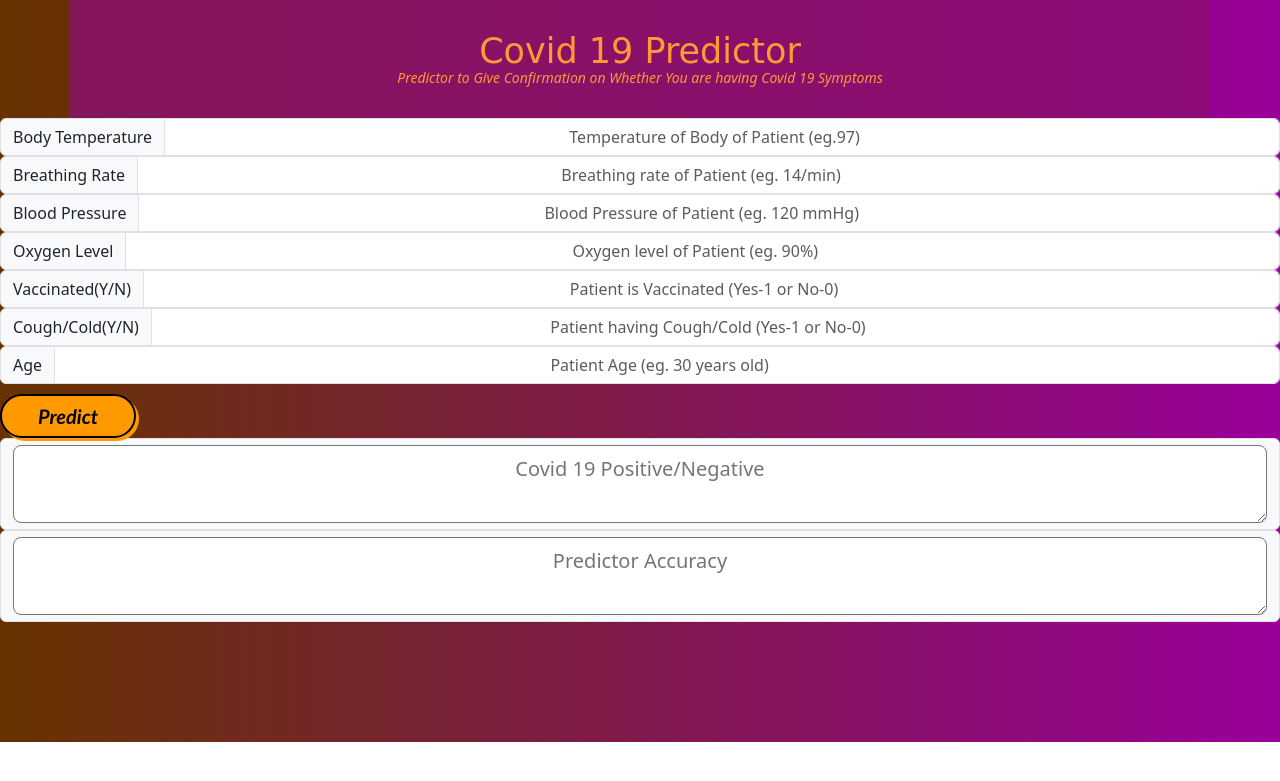
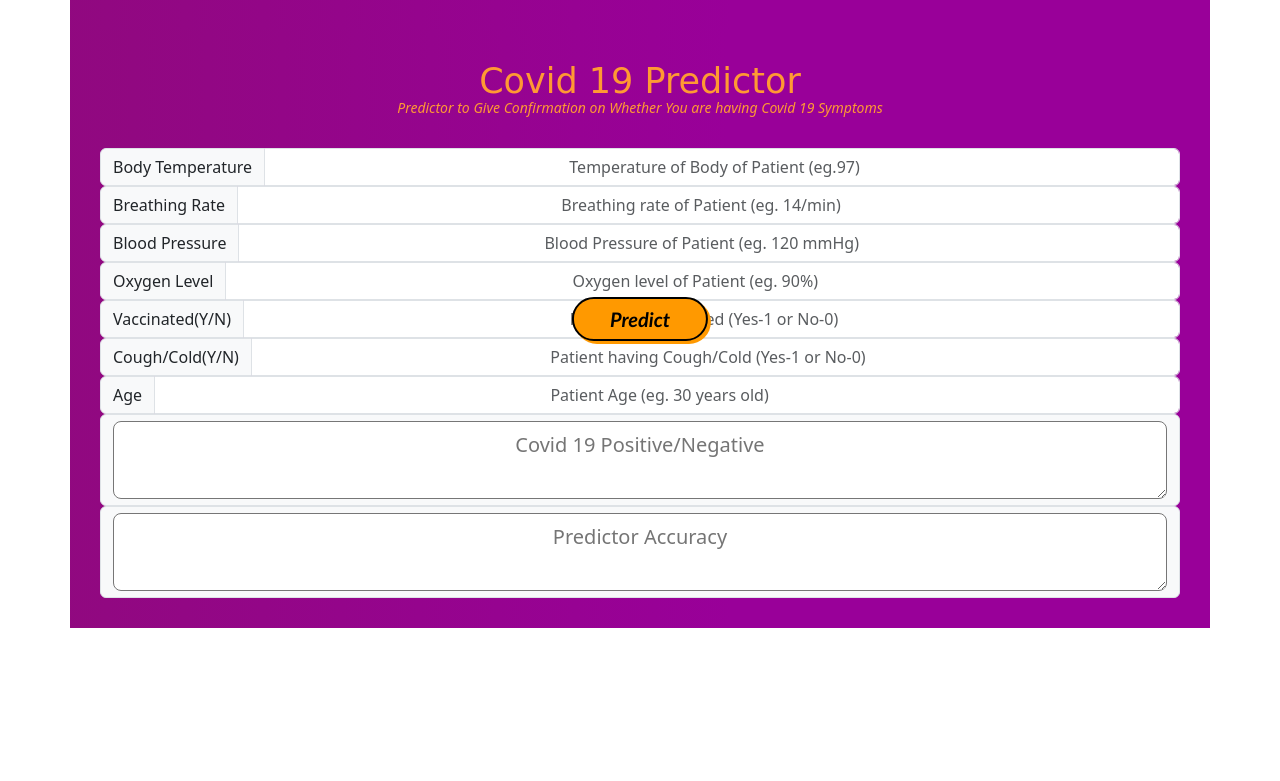
Before and after one commit to Priyansh-15/Covid19-Predictor, a Flask app: page / in a window 1280 px wide. Shown: the top 781 px of the page. Run offline with Flask 2, Linux system fonts and the light colour scheme; some libraries are stand-ins or nearby versions.

Commit message:
Update 1.7

```diff
--- a/static/css/Header-Dark.css
+++ b/static/css/Header-Dark.css
@@ -1,5 +1,5 @@
 .header-dark {
-  background: linear-gradient(to right, #663300 0%, #990099 100%);
+  background: linear-gradient(to right, #663300 0%, #990099 70%);
   animation: change-gradient 5s ease-in-out infinite;
   background-size: cover;
   padding-bottom: 80px;
@@ -33,7 +33,7 @@
 .container {
   padding: 30px;
   position: relative;
-  background: linear-gradient(to right, #663300 0%, #990099 100%);
+  background: linear-gradient(to right, #663300 0%, #990099 70%);
   text-align: center;
   background-size: 500% 500%;
   animation: change-gradient 5s ease-in-out infinite;
@@ -240,7 +240,7 @@
 }
 
 .header-dark .hero .ratio iframe {
-  background: linear-gradient(to right, #663300 0%, #990099 100%);
+  background: linear-gradient(to right, #663300 0%, #990099 70%);
   animation: change-gradient 5s ease-in-out infinite;
 }
 @keyframes change-gradient {
--- a/templates/index.html
+++ b/templates/index.html
@@ -17,7 +17,7 @@
   </head>
 
   <body>
-    <header class="header-dark">
+    <header class="container">
       <div class="container">
         <h2 class="container-heading">
           <span class="heading_font">Covid 19 Predictor</span>
@@ -142,16 +142,11 @@
             style="text-align: center"
           />
         </div>
-        <div class="input-group"></div>
-        <button
-          class="my-cta-button"
-          class="center"
-          type="submit"
-          name="predict"
-        >
-          Predict
-        </button>
-        <div class="input-group"></div>
+        <div class="center">
+          <button class="my-cta-button" type="submit" name="predict">
+            Predict
+          </button>
+        </div>
       </form>
       <div class="input-group-text">
         <textarea
```
